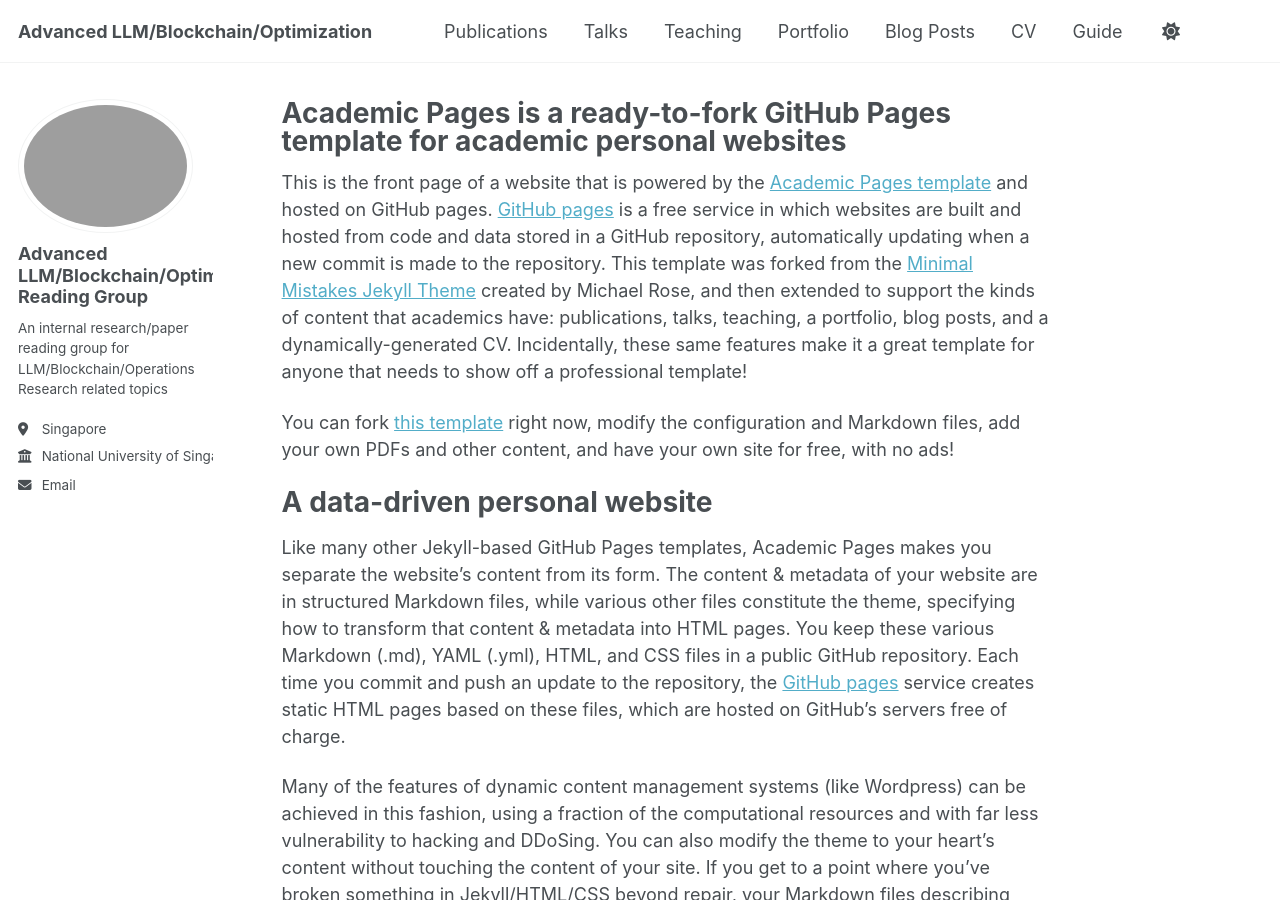
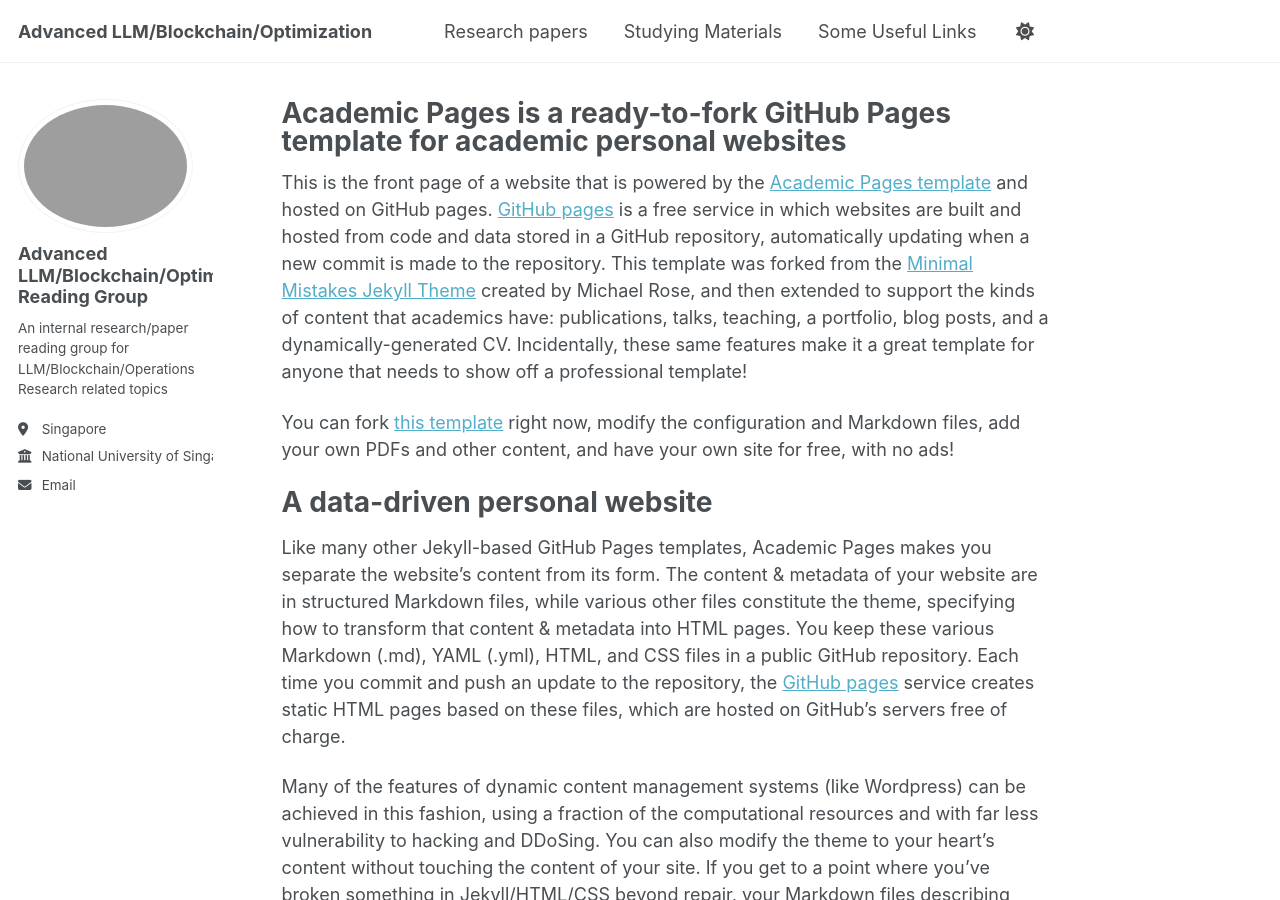
Before and after one commit to Kiloswang/Advanced-LLM-Blockchain-Optimization, a Jekyll site: the page built from _pages/about.md, in a window 1280 px wide and 900 px high. Built offline with Jekyll 4.4.1, drawn with Linux system fonts in a browser that asks for light colours; a script that is not in the unit is left out.

Commit message:
Update navigation.yml

```diff
--- a/_data/navigation.yml
+++ b/_data/navigation.yml
@@ -8,26 +8,11 @@
 #      Markdown formatted page while the second is generated using JSON.
 
 main:
-  - title: "Publications"
-    url: /publications/
+  - title: "Research papers"
+    url: /papers
 
-  - title: "Talks"
-    url: /talks/
+  - title: "Studying Materials"
+    url: /materials
 
-  - title: "Teaching"
-    url: /teaching/
-
-  - title: "Portfolio"
-    url: /portfolio/
-
-  - title: "Blog Posts"
-    url: /year-archive/
-
-  - title: "CV"
-    url: /cv/
-
-  # - title: "CV"
-  #   url: /cv-json/
-
-  - title: "Guide"
-    url: /markdown/
+  - title: "Some Useful Links"
+    url: /links
```
